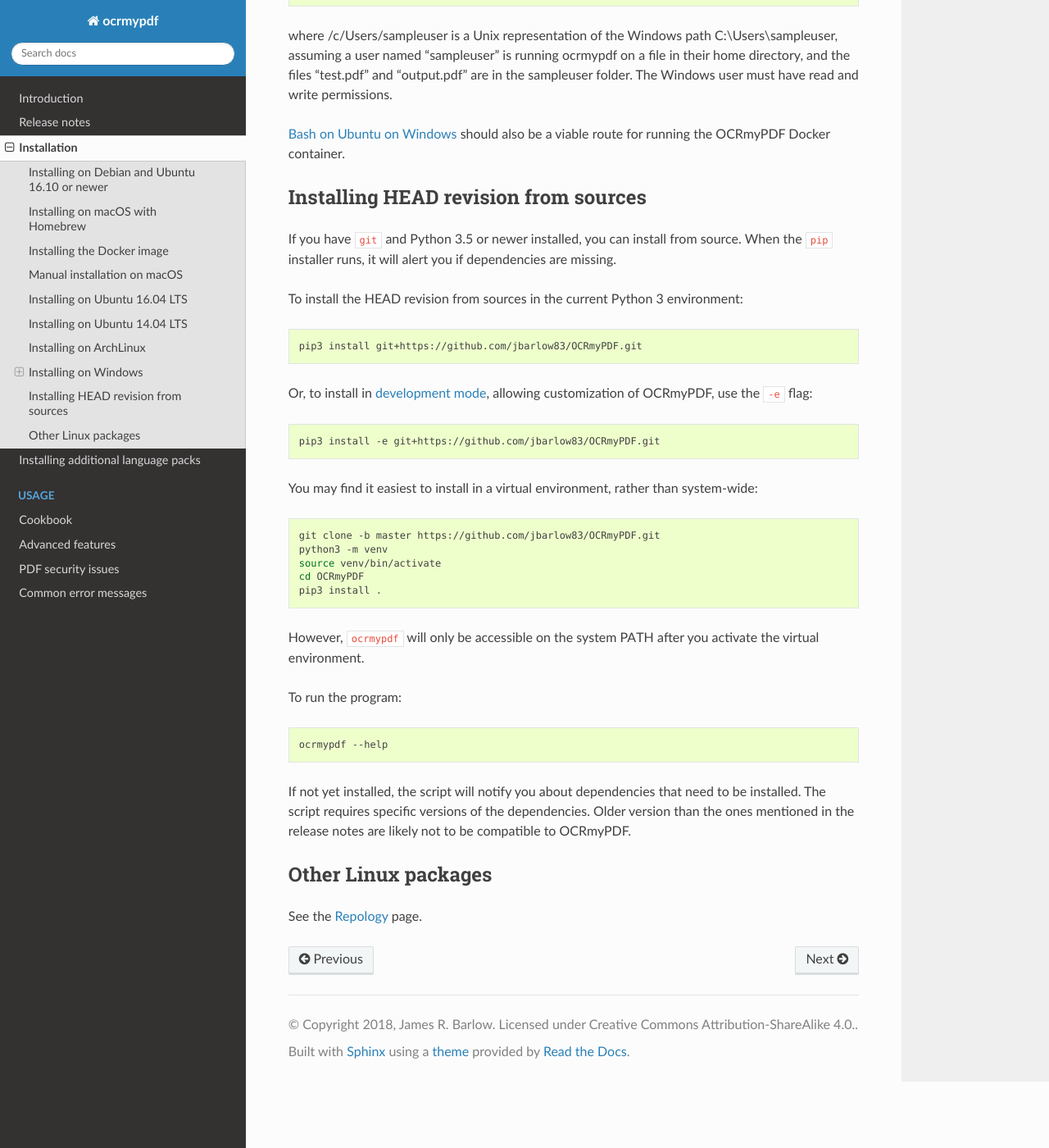
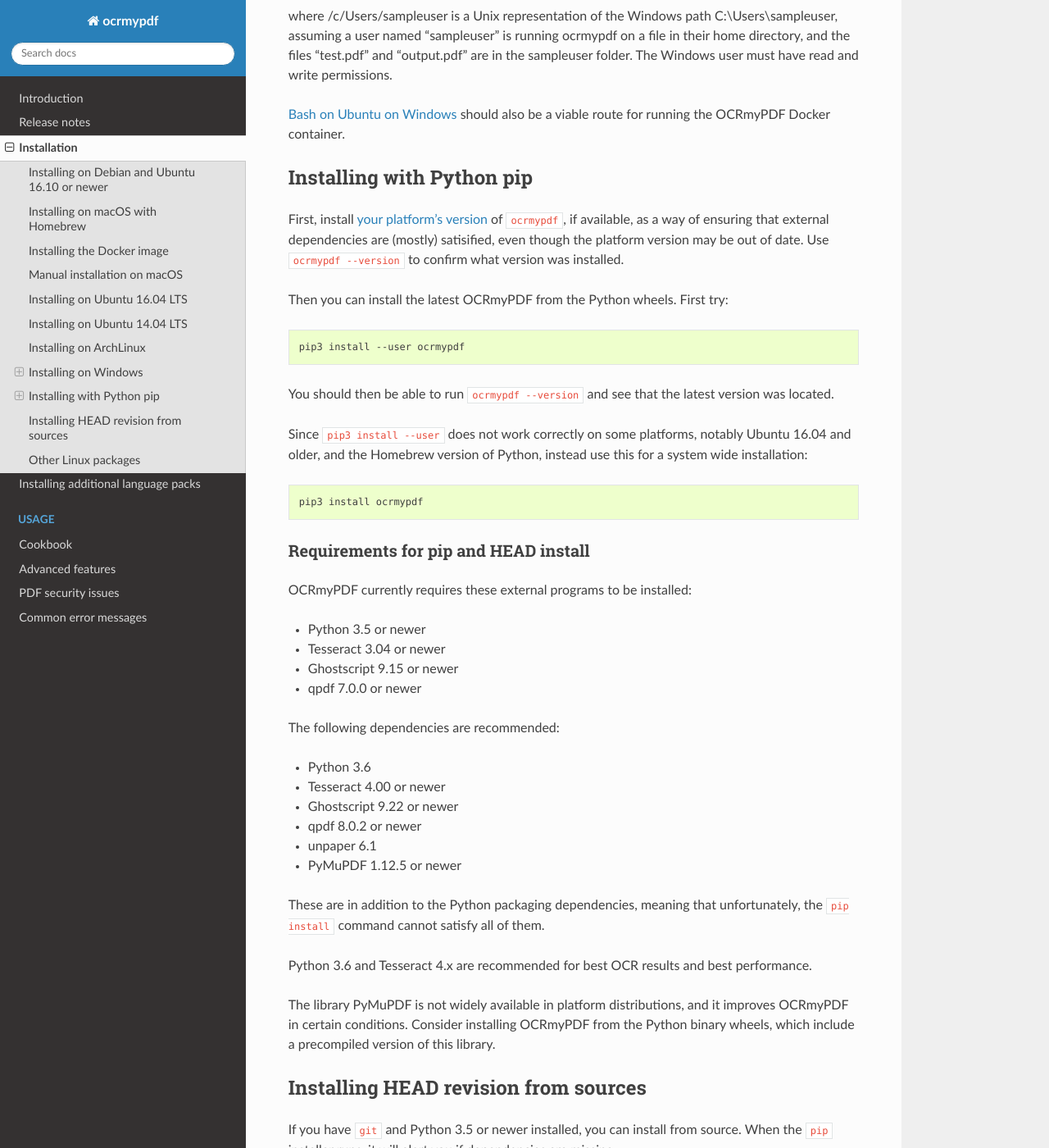
Before and after one commit to ocrmypdf/OCRmyPDF, a Sphinx documentation site: the page built from docs/installation.rst, in a window 1280 px wide and 1400 px high, scrolled down 7498 px. Shown: the whole window at 82% size. Built offline with Sphinx 7.4.7 and the Read the Docs theme 2.0.0, drawn with Linux system fonts in a browser that asks for light colours; pages that are not in the unit, such as notebooks, are missing from menus; some of the changed text lies outside the part shown.

Commit message:
docs: Update installation to reflect qpdf 7.0.0 requirement

```diff
--- a/docs/installation.rst
+++ b/docs/installation.rst
@@ -1,12 +1,9 @@
 Installation
 ============
 
-OCRmyPDF requires Python 3.5 (or newer) and Tesseract 3.04 (or newer).
+The easiest way to install OCRmyPDF to follow the steps for your operating system/platform.
 
-Python 3.6 and Tesseract 4.x are recommended for best OCR results and best performance.
-
-OCRmyPDF 6.x adds a dependency on PyMuPDF ("fitz"). This library is not widely available in platform distributions, and it improves OCRmyPDF in certain conditions. Consider installing OCRmyPDF from the Python binary wheels, which include a precompiled version of this library.
-
+If you want to use the latest version of OCRmyPDF, your best bet is to install the most recent version your platform provides, and then upgrade that version by installing the Python binary wheels.
 
 .. contents:: Platform-specific steps
     :depth: 1
@@ -345,11 +342,56 @@
 
 `Bash on Ubuntu on Windows <https://github.com/Microsoft/BashOnWindows>`_ should also be a viable route for running the OCRmyPDF Docker container.
 
+
+Installing with Python pip
+--------------------------
+
+First, install `your platform's version <https://repology.org/metapackage/ocrmypdf/versions>`_ of ``ocrmypdf``, if available, as a way of ensuring that external dependencies are (mostly) satisified, even though the platform version may be out of date. Use ``ocrmypdf --version`` to confirm what version was installed.
+
+Then you can install the latest OCRmyPDF from the Python wheels. First try:
+
+.. code-block:: bash
+
+    pip3 install --user ocrmypdf
+
+You should then be able to run ``ocrmypdf --version`` and see that the latest version was located.
+
+Since ``pip3 install --user`` does not work correctly on some platforms, notably Ubuntu 16.04 and older, and the Homebrew version of Python, instead use this for a system wide installation:
+
+.. code-block:: bash
+
+    pip3 install ocrmypdf
+
+Requirements for pip and HEAD install
+~~~~~~~~~~~~~~~~~~~~~~~~~~~~~~~~~~~~~
+
+OCRmyPDF currently requires these external programs to be installed:
+
+- Python 3.5 or newer
+- Tesseract 3.04 or newer
+- Ghostscript 9.15 or newer
+- qpdf 7.0.0 or newer
+
+The following dependencies are recommended:
+
+- Python 3.6
+- Tesseract 4.00 or newer
+- Ghostscript 9.22 or newer
+- qpdf 8.0.2 or newer
+- unpaper 6.1
+- PyMuPDF 1.12.5 or newer
+
+These are in addition to the Python packaging dependencies, meaning that unfortunately, the ``pip install`` command cannot satisfy all of them.
+
+Python 3.6 and Tesseract 4.x are recommended for best OCR results and best performance.
+
+The library PyMuPDF is not widely available in platform distributions, and it improves OCRmyPDF in certain conditions. Consider installing OCRmyPDF from the Python binary wheels, which include a precompiled version of this library.
+
+
 Installing HEAD revision from sources
 -------------------------------------
 
-If you have ``git`` and Python 3.5 or newer installed, you can install from source. When the ``pip`` installer runs,
-it will alert you if dependencies are missing.
+If you have ``git`` and Python 3.5 or newer installed, you can install from source. When the ``pip`` installer runs, it will alert you if dependencies are missing.
 
 To install the HEAD revision from sources in the current Python 3 environment:
 
```
